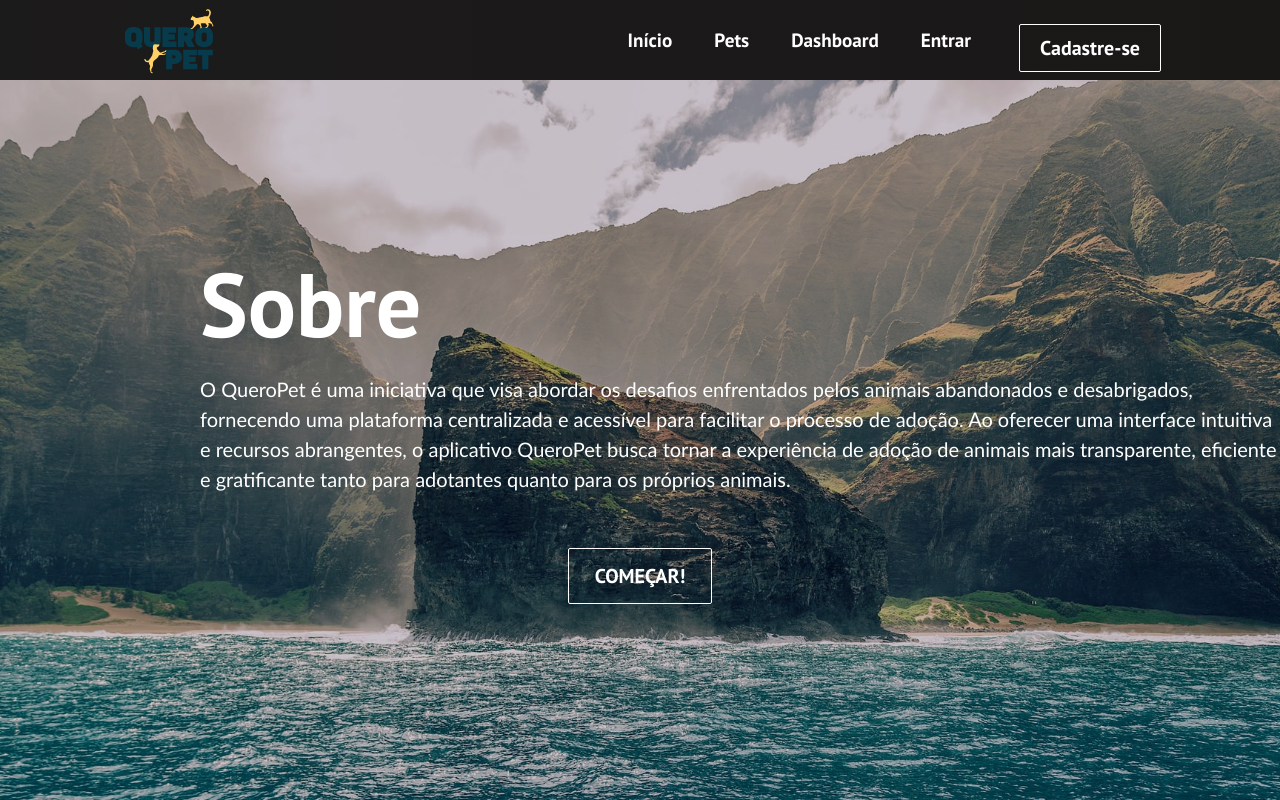
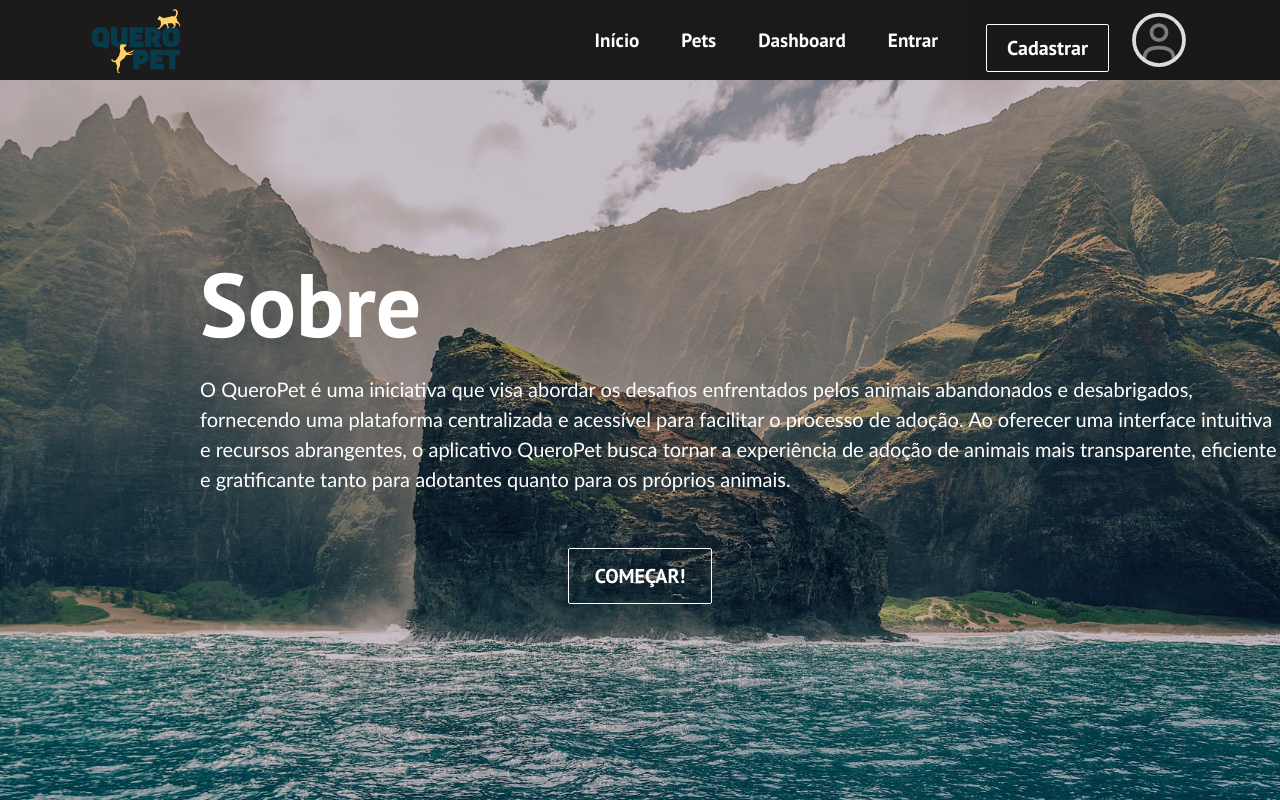
Before and after one commit to Rodrigobrit08t/Quero-Pet-Frontend, a React (Create React App) app: page / in a window 1280 px wide. Shown: the top 800 px of the page. Built offline with nearby package versions, Linux system fonts and the light colour scheme.

Commit message:
Atualizando NavBar

```diff
--- a/package.json
+++ b/package.json
@@ -3,6 +3,8 @@
   "version": "0.1.0",
   "private": true,
   "dependencies": {
+    "@fortawesome/free-solid-svg-icons": "^6.5.2",
+    "@fortawesome/react-fontawesome": "^0.2.0",
     "@testing-library/jest-dom": "^5.17.0",
     "@testing-library/react": "^13.4.0",
     "@testing-library/user-event": "^13.5.0",
--- a/src/App.js
+++ b/src/App.js
@@ -1,12 +1,11 @@
 import React from 'react';
 import NavBar from './components/NavBar';
+import Footer from './components/Footer';
 import './App.css';
 import Inicio from './components/pages/Inicio';
-import Entrar from './components/pages/Entrar';
-import Cadastrar from './components/pages/Cadastrar';
+import Entrar from './components/pages/Login/Entrar';
+import Cadastrar from './components/pages/Login/Cadastrar';
 import {BrowserRouter as Router, Route, Routes} from 'react-router-dom';
-
-
 
 function App() {
   return (
@@ -18,6 +17,7 @@ function App() {
           <Route path='/Entrar' exact element={<Entrar />} />
           <Route path='/Cadastrar' exact element={<Cadastrar />} />
         </Routes>
+        <Footer />
       </Router>
     </>
   );
--- a/src/components/Button.js
+++ b/src/components/Button.js
@@ -13,7 +13,7 @@ export const Button = ({children, type, onClick, buttonStyle, buttonSize
     const checkButtonSize = SIZES.includes(buttonSize) ? buttonSize : SIZES[0]
 
     return(
-        <Link to='/Entrar' className='btn-mobile'>
+        <Link to='/Cadastrar' className='btn-mobile'>
             <button className={`btn ${checkButtonStyle} ${checkButtonSize}`} onClick={onClick} type={type}>
 
 
--- a/src/components/NavBar.css
+++ b/src/components/NavBar.css
@@ -79,6 +79,14 @@
 
   .menu-icon {
     display: none;
+  }
+
+  .user{
+    width: 70px;
+    height: 70px;
+    padding: 5px;
+    margin-bottom: 16px;
+    margin-left: 15px;
   }
 
 
@@ -163,4 +171,8 @@
       transition: 250ms;
     }
 
+    .user{
+      display: none;
+    }
+
   }
--- a/src/components/NavBar.js
+++ b/src/components/NavBar.js
@@ -1,10 +1,12 @@
 import React, { useState, useEffect } from 'react'
 import Logotipo from "../img/Logotipo.svg";
+import User from '../img/user.svg'
+import { Button } from './Button';
 import { Link } from 'react-router-dom';
-import { Button } from './Button';
 import './NavBar.css';
 
 function NavBar() {
+
     const [click, setClick] = useState(false);
     const [button, setButton] = useState(true);
 
@@ -13,15 +15,15 @@ function NavBar() {
 
     const showButton = () => {
         if (window.innerWidth <= 960) {
-            setButton(false)
+          setButton(false);
         } else {
-            setButton(true)
+          setButton(true);
         }
-    };
+      };
 
-    useEffect(() => {
-        showButton()
-    }, []);
+      useEffect(() => {
+        showButton();
+      }, []);
 
     window.addEventListener('resize', showButton);
 
@@ -30,9 +32,8 @@ function NavBar() {
             <nav className='navbar'>
                 <div className='navbar-container'>
                     <img src={Logotipo} alt="Logotipo" className='Logotipo'></img>
-
                     <div className='menu-icon' onClick={handleClick}>
-                        <i className={click ? 'fas fa-times' : 'fas fa-bars'}></i>
+                        <i className={click ? 'fas fa-times' : 'fas fa-bars'} />
                     </div>
                     <ul className={click ? 'nav-menu active' : 'nav-menu'}>
                         <li className='nav-item'>
@@ -56,11 +57,10 @@ function NavBar() {
                             </Link>
                         </li>
                     </ul>
-
-
-                    {button && <Button buttonStyle='btn--outline'>Cadastre-se</Button>}
-
-
+                    {button && <Button buttonStyle='btn--outline'>Cadastrar</Button>}
+                    <Link to='/User'>
+                        <img src={User} className='user'></img>
+                    </Link>
                 </div>
             </nav>
         </>
--- a/src/components/pages/Inicio.js
+++ b/src/components/pages/Inicio.js
@@ -2,14 +2,12 @@ import React from 'react';
 import '../../App.css';
 import HeroSection from '../HeroSection';
 import Cards from '../Cards';
-import Footer from '../Footer';
 
 function Inicio(){
     return(
         <>
             <HeroSection/>
             <Cards/>
-            <Footer/>
         </>
     );
 }
--- a/src/components/pages/Cadastrar.js
+++ b/src/components/pages/Login/Cadastrar.js
@@ -2,7 +2,6 @@ import React from 'react'
 import { useState } from "react";
 import { Link } from "react-router-dom";
 import './Entrar.css';
-import Footer from '../Footer';
 
 function Cadastrar() {
 
@@ -61,7 +60,7 @@ function Cadastrar() {
           <Link to="/Entrar">Acesse sua conta aqui</Link>
         </div>
       </form>
-    </div><Footer />
+    </div>
     </>
   )
 }
--- a/src/components/pages/Entrar.js
+++ b/src/components/pages/Login/Entrar.js
@@ -2,7 +2,6 @@ import React from 'react';
 import { useState } from 'react';
 import { Link } from 'react-router-dom';
 import './Entrar.css';
-import Footer from '../Footer';
 
 export function Entrar() {
 
@@ -69,7 +68,7 @@ export function Entrar() {
                 </div>
             </form>
 
-        </div><Footer />
+        </div>
     </>
     );
 
```
Also changed, not shown: src/components/pages/Dashboard.js (added), src/components/pages/Login/Entrar.css (renamed from src/components/pages/Entrar.css), src/components/pages/User.js (added), src/img/user.svg (added), 1 other file (tests, documents, lock files or other folders).
